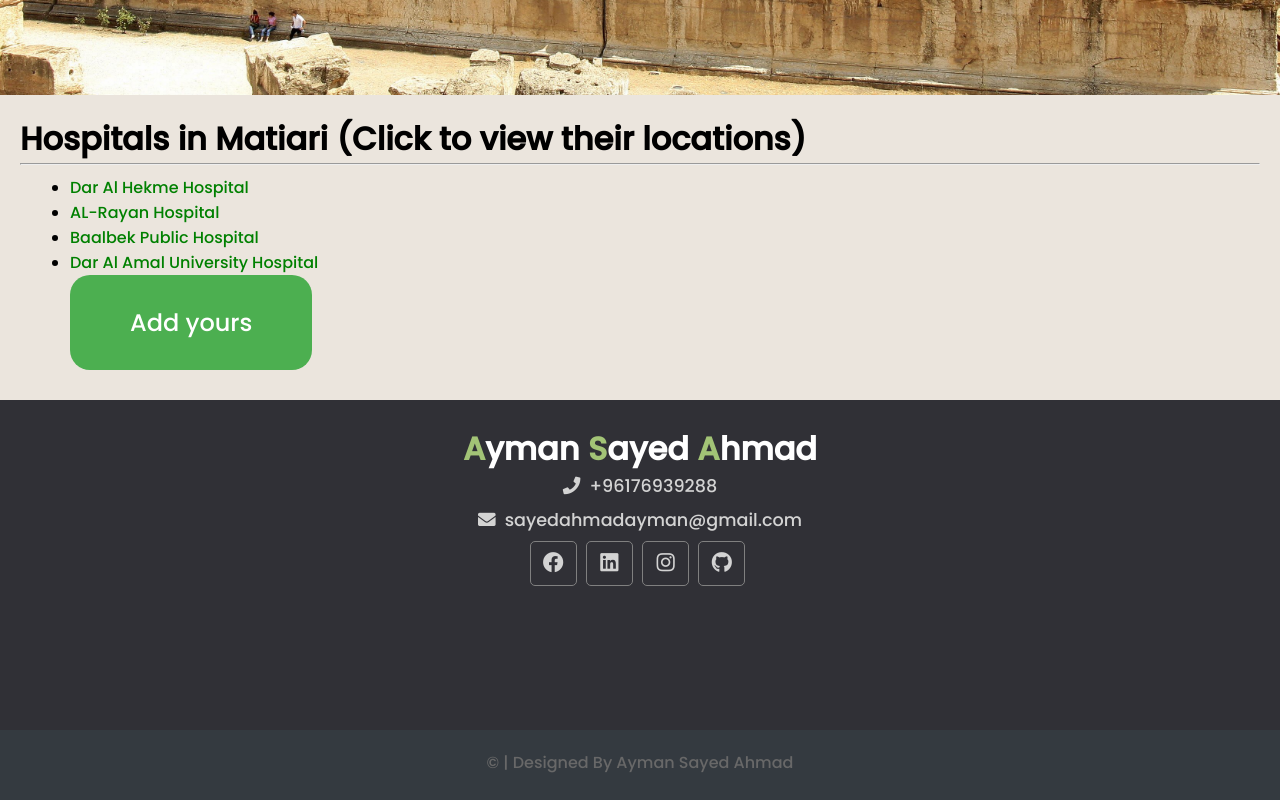
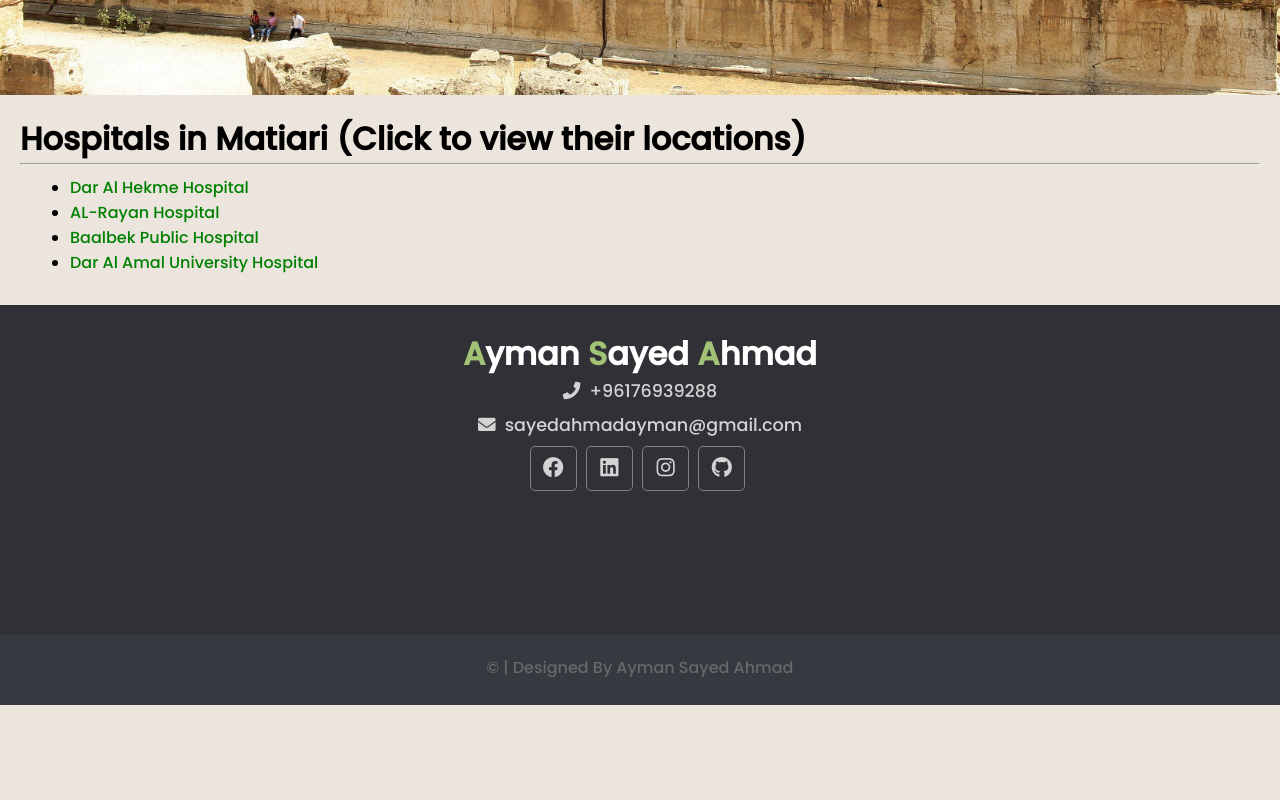
Before and after one commit to Ayman0003/Explore-Baalbek, a plain HTML site: page hospitals.html in a window 1280 px wide. Shown: the part 705-1505 px from the top of the page. After the commit the page ends 1410 px from the top, so only its background shows below. Drawn offline with Linux system fonts and the light colour scheme.

Commit message:
Update hospitals.html

```diff
--- a/hospitals.html
+++ b/hospitals.html
@@ -100,7 +100,7 @@
 
 
 
-<button class="custom-button" onclick="window.location.href='AddHosp.php'">Add yours</button>
+
 
         </div>
       </main>
```
